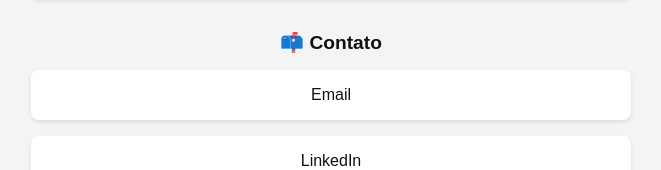
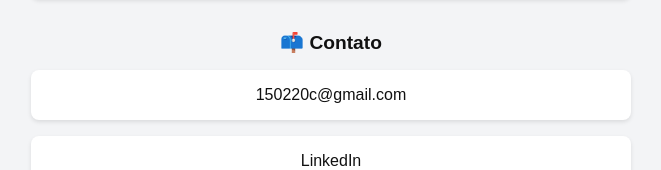
Before and after one commit to tsifry/links, a plain HTML site: page index.html in a window 1280 px wide. Shown: the part 385-555 px from the top of the page, without its empty margins (309-970 px from the left). Drawn offline with Linux system fonts and the light colour scheme.

Commit message:
Update index.html

```diff
--- a/index.html
+++ b/index.html
@@ -65,7 +65,7 @@
 
 
     <div class="section-title">📫 Contato</div>
-    <a href="mailto:150220c@example.com" class="link">Email</a>
+    <a href="mailto:150220c@example.com" class="link">150220c@gmail.com</a>
     <a href="https://www.linkedin.com/in/samuel-menezes-nabarrete-7787a4353/?trk=opento_sprofile_topcard" class="link">LinkedIn</a>
   </div>
 </body>
```
